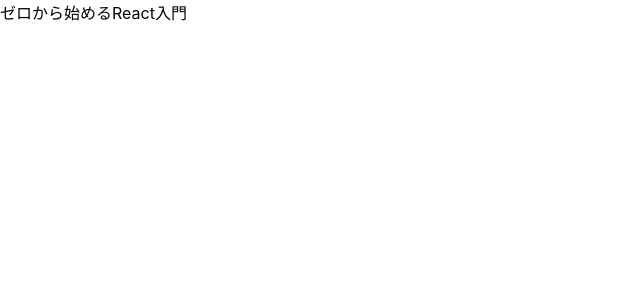
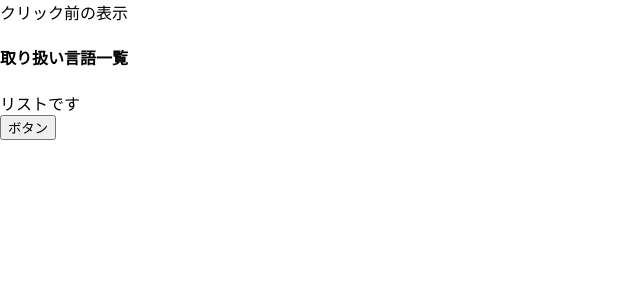
Before and after one commit to kouyou13/React_tutorial_2, a React (Create React App) app: page / in a window 1280 px wide. Shown: the top 300 px of the page, without its empty margins (0-640 px from the left). Built offline with nearby package versions, Linux system fonts and the light colour scheme.

Commit message:
#2終了

```diff
--- a/src/App.js
+++ b/src/App.js
@@ -1,26 +1,18 @@
-import logo from './logo.svg';
-import './App.css';
+import { useState } from "react";
+import {List} from "./List";
 
 function App() {
+  const [description, setDescription] = useState('クリック前の表示');
+
+  const changeDescription = () => {
+    setDescription("クリック後の表示です");
+  }
   return (
-  //   <div className="App">
-  //     <header className="App-header">
-  //       <img src={logo} className="App-logo" alt="logo" />
-  //       <p>
-  //         Edit <code>src/App.js</code> and save to reload.
-  //       </p>
-  //       <a
-  //         className="App-link"
-  //         href="https://reactjs.org"
-  //         target="_blank"
-  //         rel="noopener noreferrer"
-  //       >
-  //         Learn React from やっすん
-  //       </a>
-  //     </header>
-  //   </div>
     <div>
-      ゼロから始めるReact入門
+      {description}
+      <List title="取り扱い言語一覧"/>
+      <button onClick={changeDescription}>ボタン</button>
+
     </div>
   );
 }
--- /dev/null
+++ b/src/List.js
@@ -0,0 +1,8 @@
+export const List = ({title}) => {
+  return (
+    <div>
+      <h4>{title}</h4>
+      <div>リストです</div>
+    </div>
+  )
+}
```
Also changed, not shown: 1 other file (tests, documents, lock files or other folders).
